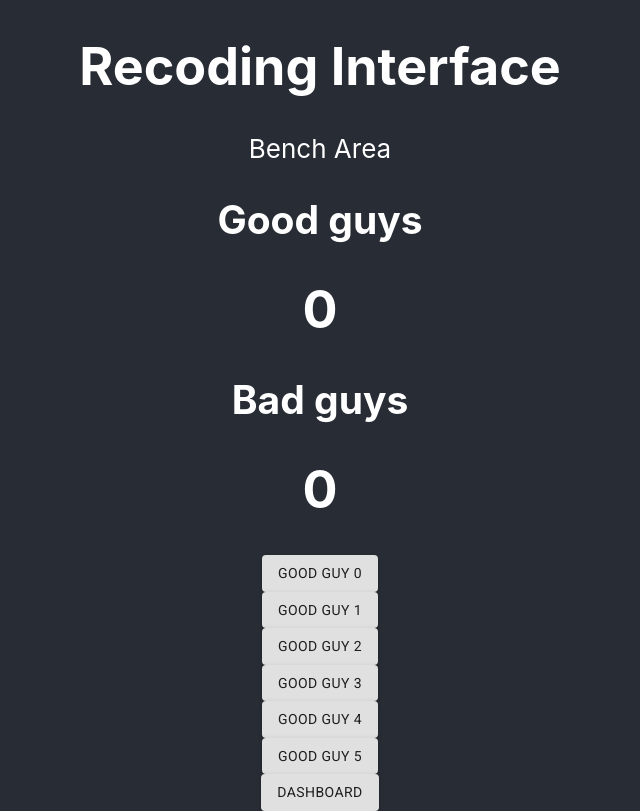
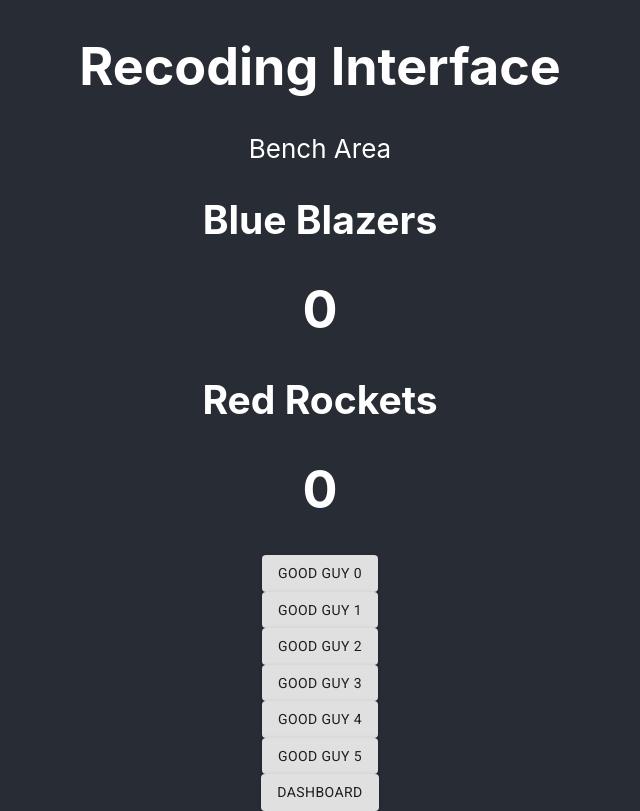
Before and after one commit to TaylorZowtuk/measure-what-matters, a React (Create React App) app in the folder frontend/: page /recording in a window 1280 px wide. Shown: the whole page, without its empty margins (320-960 px from the left). Built offline with nearby package versions, Linux system fonts and the light colour scheme.

Commit message:
Use better team name placeholders

```diff
--- a/frontend/src/components/Recording.page.tsx
+++ b/frontend/src/components/Recording.page.tsx
@@ -17,8 +17,8 @@ class Recording extends React.Component
   }> {
 
   players:any[] = []; // Draggable <Player />
-  team_name:string = "Good guys";
-  opp_name:string = "Bad guys";
+  team_name:string = "Blue Blazers";
+  opp_name:string = "Red Rockets";
   goals_for:number = 0;
   goals_against:number = 0;
 
```
